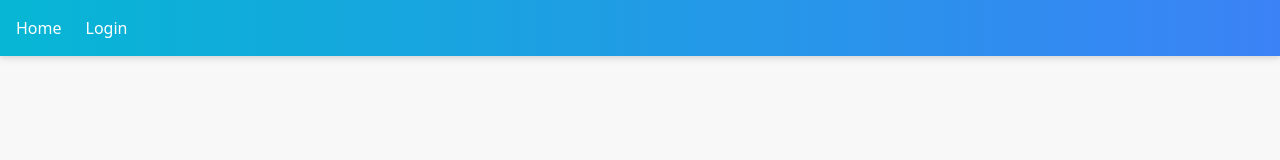
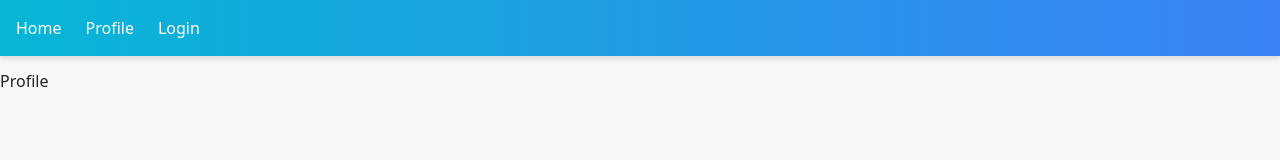
Before and after one commit to mikisimi25/social, a React (Create React App) app: page /profile in a window 1280 px wide. Before the commit this address had no page. Shown: the top 160 px of the page. Built offline with nearby package versions, Linux system fonts and the light colour scheme.

Commit message:
Created component Profile

```diff
--- a/src/App.jsx
+++ b/src/App.jsx
@@ -2,9 +2,10 @@
 import { Routes, Route, BrowserRouter } from 'react-router-dom';
 
 import './App.scss';
+import Navigation from './components/Navigation/Navigation';
 import Users from './pages/Users/Users';
 import Login from './pages/Login/Login';
-import Navigation from './components/Navigation/Navigation';
+import Profile from './pages/Profile/Profile';
 
 const App = () => {
 
@@ -17,6 +18,7 @@
         <BrowserRouter>
           <Routes>
             <Route path="/" element={ <Users /> } />
+            <Route path="/profile" element={ <Profile /> } />
             <Route path="/login" element={ <Login /> } />
           </Routes>
         </BrowserRouter>
--- a/src/components/Navigation/Navigation.jsx
+++ b/src/components/Navigation/Navigation.jsx
@@ -2,6 +2,7 @@
 
     const menuItems = [
       { name: 'Home', link: '/' },
+      { name: 'Profile', link: '/profile' },
       { name: 'Login', link: '/login' },
     ];
 
--- /dev/null
+++ b/src/pages/Profile/Profile.jsx
@@ -0,0 +1,9 @@
+import "./Profile.scss";
+
+const Profile = () => {
+    return (
+        <h1>Profile</h1>
+     );
+}
+
+export default Profile;
```
Also changed, not shown: src/pages/Profile/Profile.scss (added).
